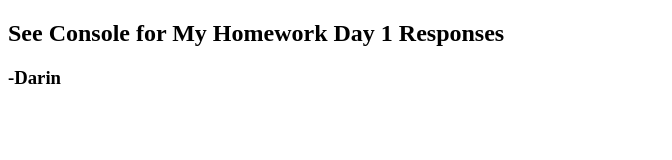
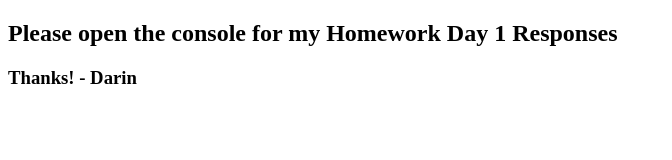
Before and after one commit to darinson/ct-week6-day1, a plain HTML site: page index.html in a window 1280 px wide. Shown: the whole page, without its empty margins (0-672 px from the left). Drawn offline with Linux system fonts and the light colour scheme.

Commit message:
edited index message

```diff
--- a/index.html
+++ b/index.html
@@ -10,8 +10,8 @@
 </head>
 
 <body>
-    <h2>See Console for My Homework Day 1 Responses</h2>
-    <h3>-Darin</h3>
+    <h2>Please open the console for my Homework Day 1 Responses</h2>
+    <h3>Thanks! - Darin</h3>
 </body>
 
 </html>
```
